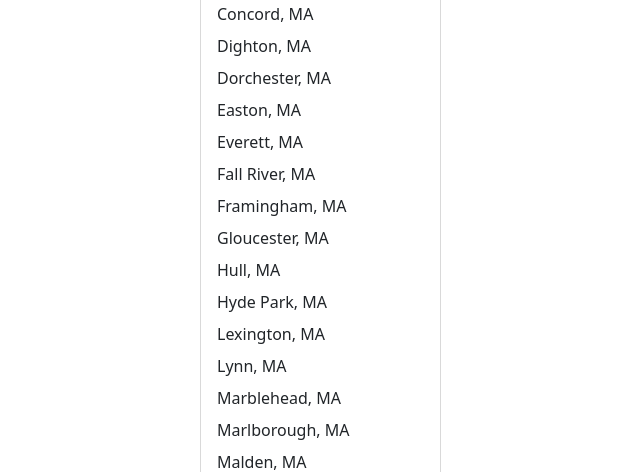
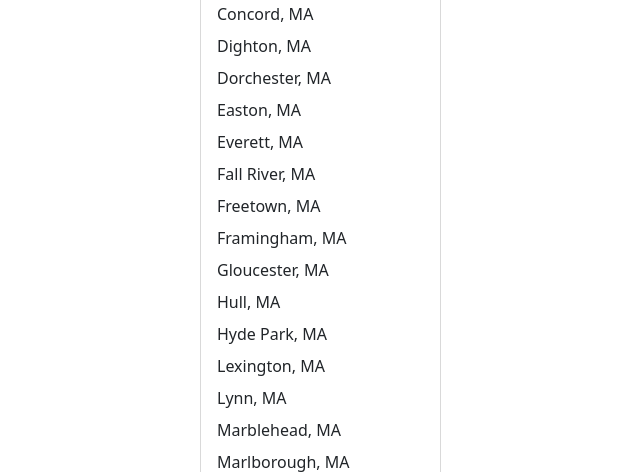
Before and after one commit to amithsaligrama/bathroomaccess, a Django app: template bathroom_map/templates/map.html in a window 1280 px wide, after a click on "View bathrooms for town...". Shown: the part 1221-1693 px from the top of the page, without its empty margins (318-958 px from the left). Run offline with Django 3.2, Linux system fonts and the light colour scheme; the template is opened without the code that fills it, so the values that code supplies are empty; some libraries are stand-ins or nearby versions.

Commit message:
Update map.html

```diff
--- a/bathroom_map/templates/map.html
+++ b/bathroom_map/templates/map.html
@@ -195,6 +195,7 @@
                     <li><a class="dropdown-item" href="/map?city=easton-massachusetts">Easton, MA</a></li>
                     <li><a class="dropdown-item" href="/map?city=everett-massachusetts">Everett, MA</a></li>
                     <li><a class="dropdown-item" href="/map?city=fall%20river-massachusetts">Fall River, MA</a></li>
+                    <li><a class="dropdown-item" href="/map?city=freetown-massachusetts">Freetown, MA</a></li>
                     <li><a class="dropdown-item" href="/map?city=framingham-massachusetts">Framingham, MA</a></li>
                     <li><a class="dropdown-item" href="/map?city=gloucester-massachusetts">Gloucester, MA</a></li>
                     <li><a class="dropdown-item" href="/map?city=hull-massachusetts">Hull, MA</a></li>
```
